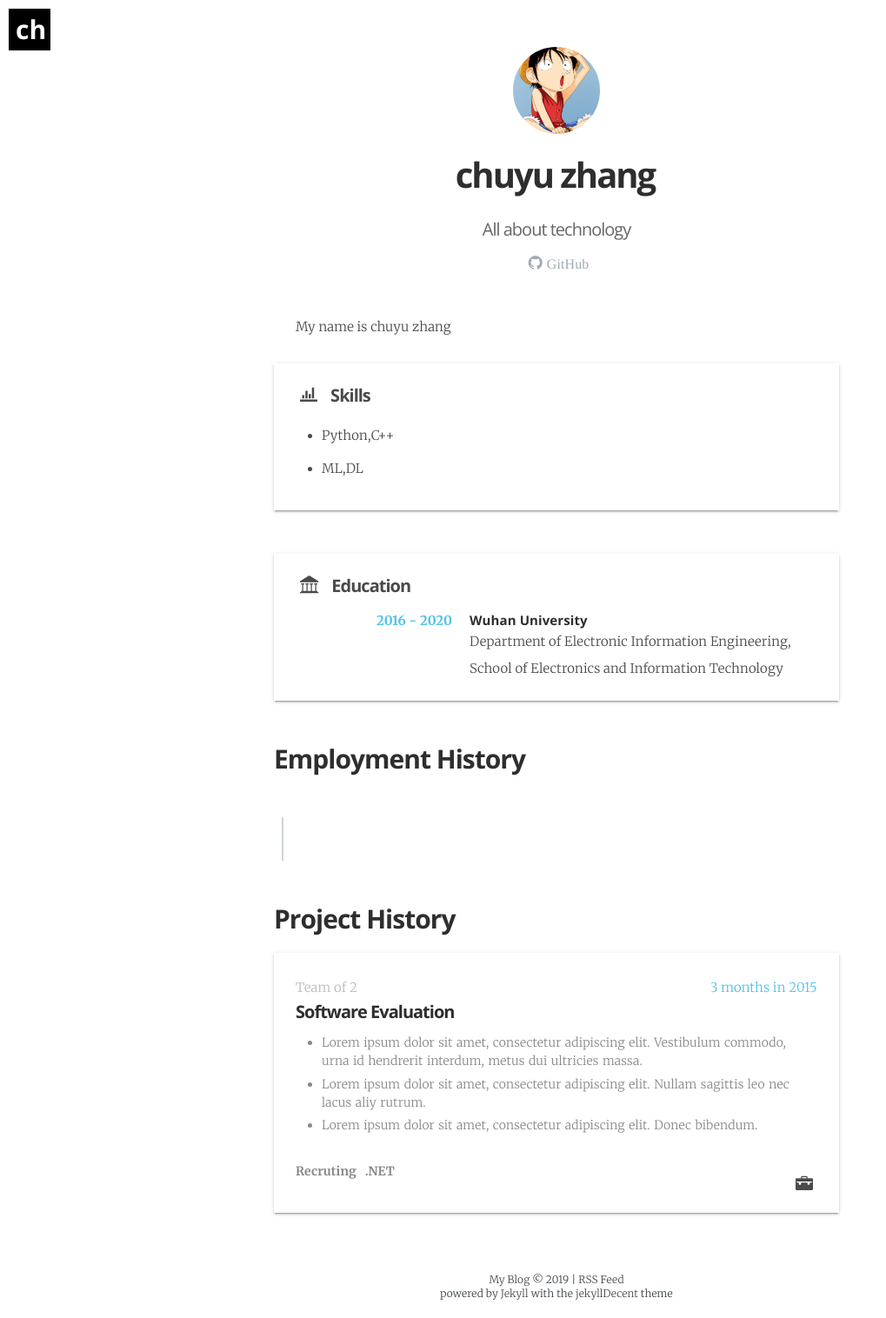
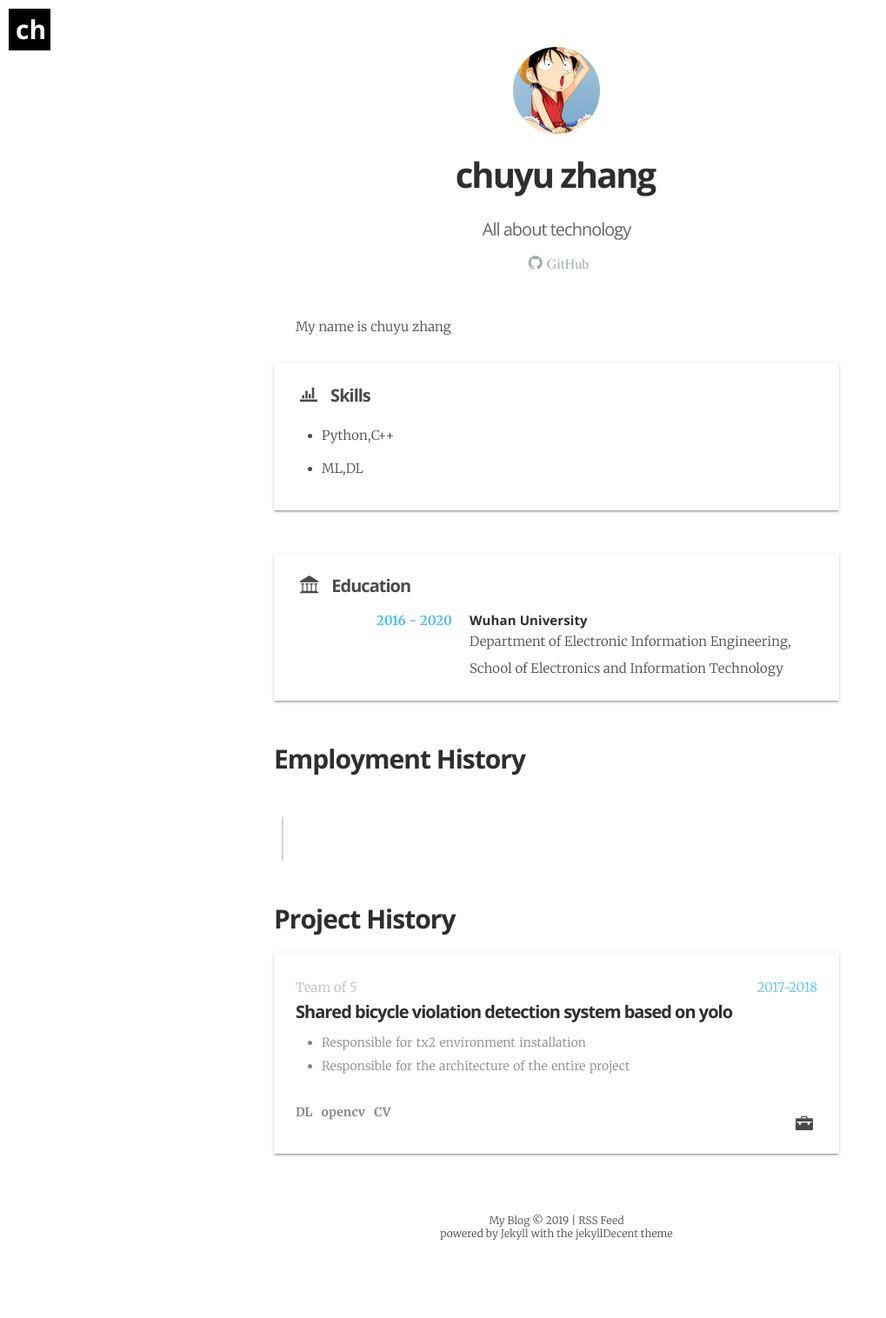
Before and after one commit to kleinzcy/kleinzcy.github.io, a Jekyll site: the page built from _pages/cv.html, in a window 1280 px wide. Shown: the whole page at 87% size, without its empty margins (0-1019 px from the left). Built offline with Jekyll 4.4.1, drawn with Linux system fonts in a browser that asks for light colours; some web fonts are replaced; after the commit the page ends 1448 px from its top, so only the background shows below that.

Commit message:
Update cv.yml

```diff
--- a/_data/cv.yml
+++ b/_data/cv.yml
@@ -10,11 +10,10 @@ chuyuzhang:
     employment:
 
     projects:
-        - time:             "3 months in 2015"
-          team:             "Team of 2"
-          title:            "Software Evaluation"
-          technologies:     "Recruting, .NET"
+        - time:             "2017-2018"
+          team:             "Team of 5"
+          title:            "Shared bicycle violation detection system based on yolo"
+          technologies:     "DL,opencv,CV"
           responsibilities:
-            - "Lorem ipsum dolor sit amet, consectetur adipiscing elit. Vestibulum commodo, urna id hendrerit interdum, metus dui ultricies massa."
-            - "Lorem ipsum dolor sit amet, consectetur adipiscing elit. Nullam sagittis leo nec lacus aliy rutrum."
-            - "Lorem ipsum dolor sit amet, consectetur adipiscing elit. Donec bibendum."
+            - "Responsible for tx2 environment installation"
+            - "Responsible for the architecture of the entire project"
```
